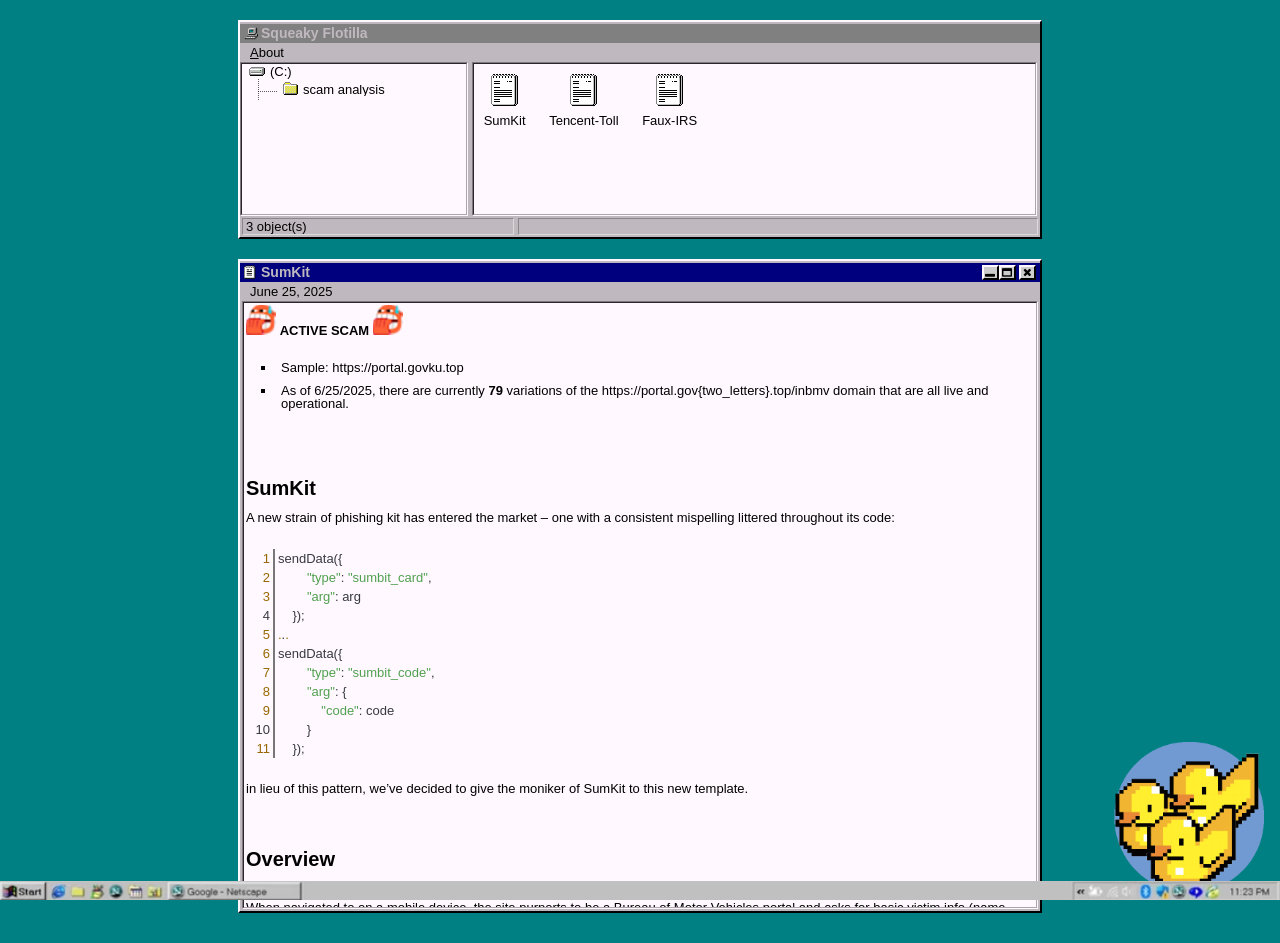
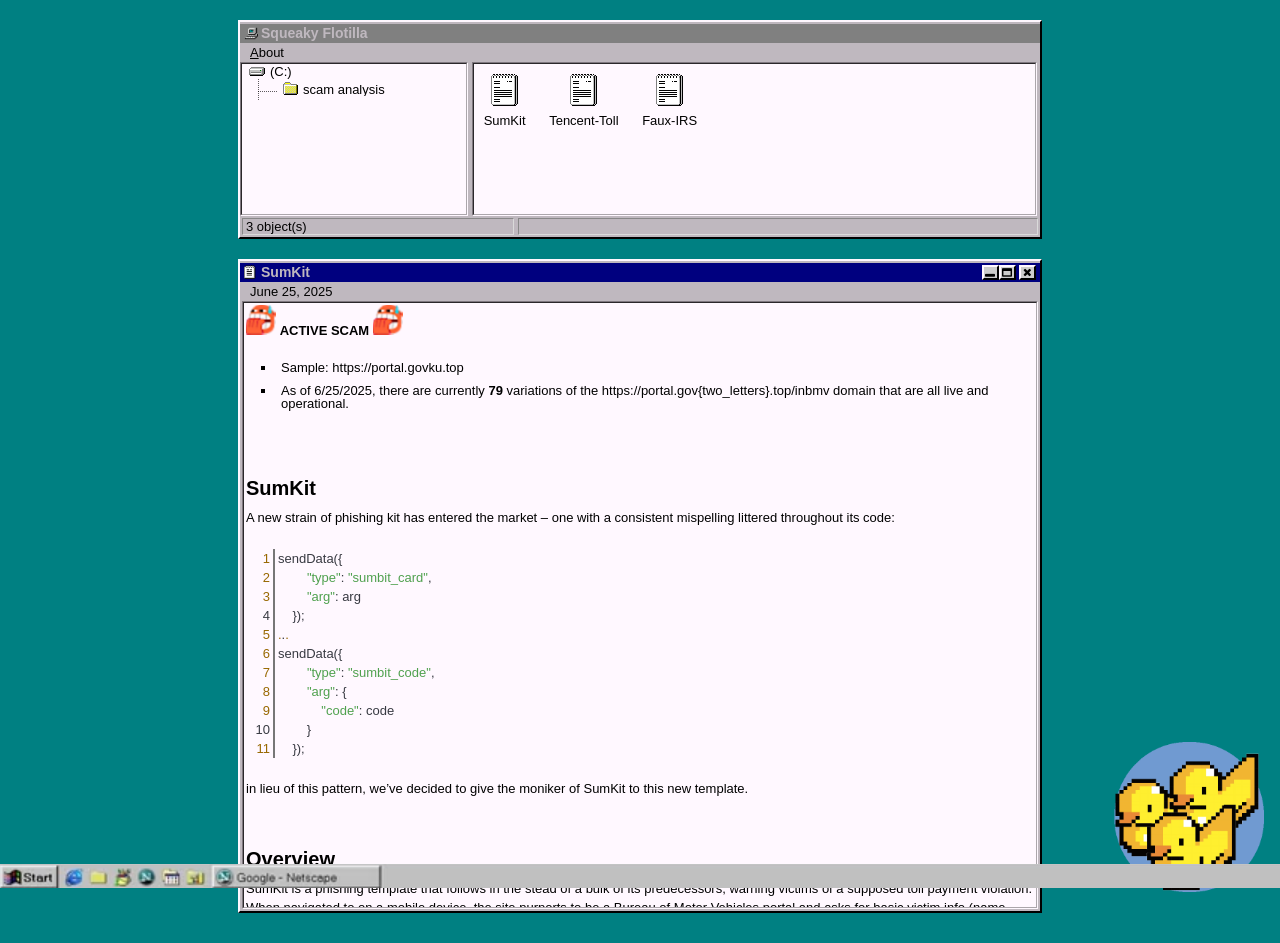
Before and after one commit to scattered-gonk/scattered-gonk.github.io, a Jekyll site: the page built from _posts/2025-25-06-SumKit.md, in a window 1280 px wide. Built offline with Jekyll 4.4.1, drawn with Linux system fonts in a browser that asks for light colours; after the commit the page ends 913 px from its top, so only the background shows below that.

Commit message:
Updated designs

```diff
--- a/_layouts/default.html
+++ b/_layouts/default.html
@@ -26,7 +26,7 @@
 			font-size: 18px;
 			}
 
-		#taskbar {
+		.footer {
 			position: absolute;
   			bottom: 0;
 			width: 100%;
```
